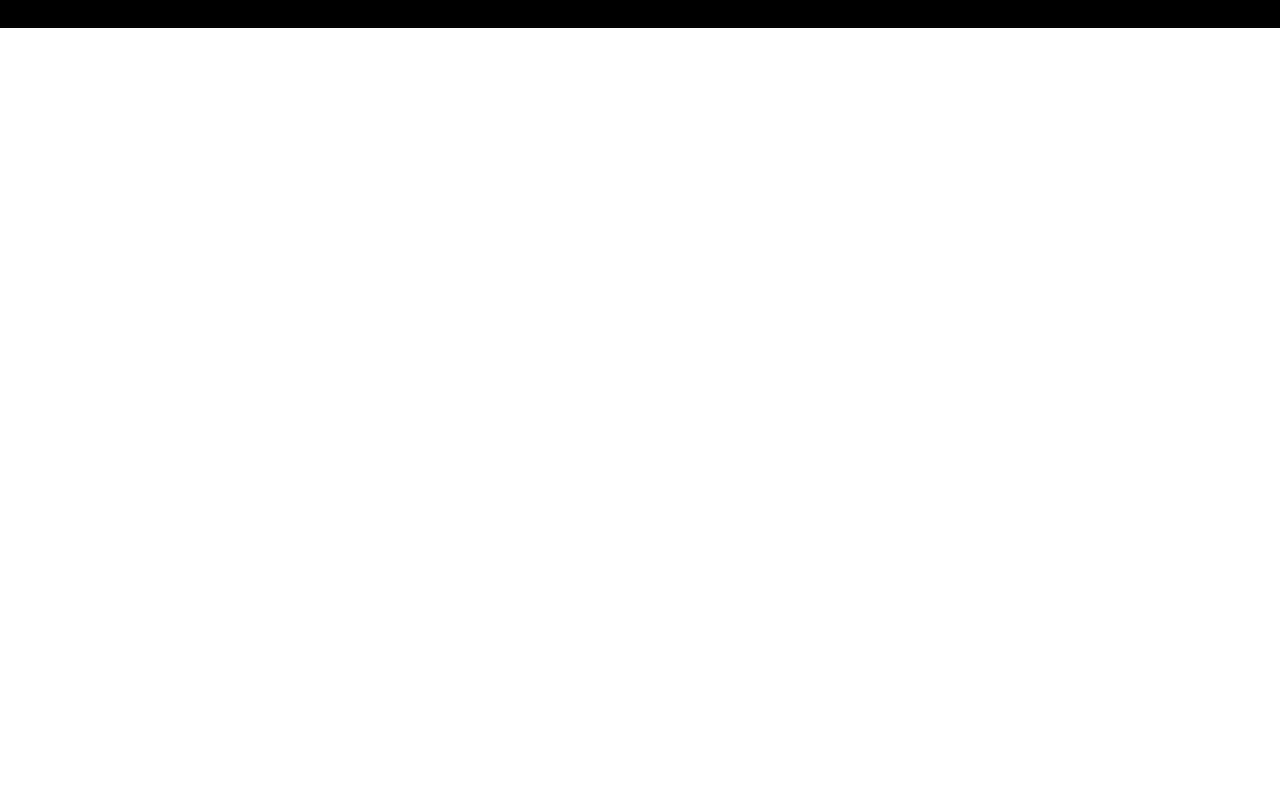
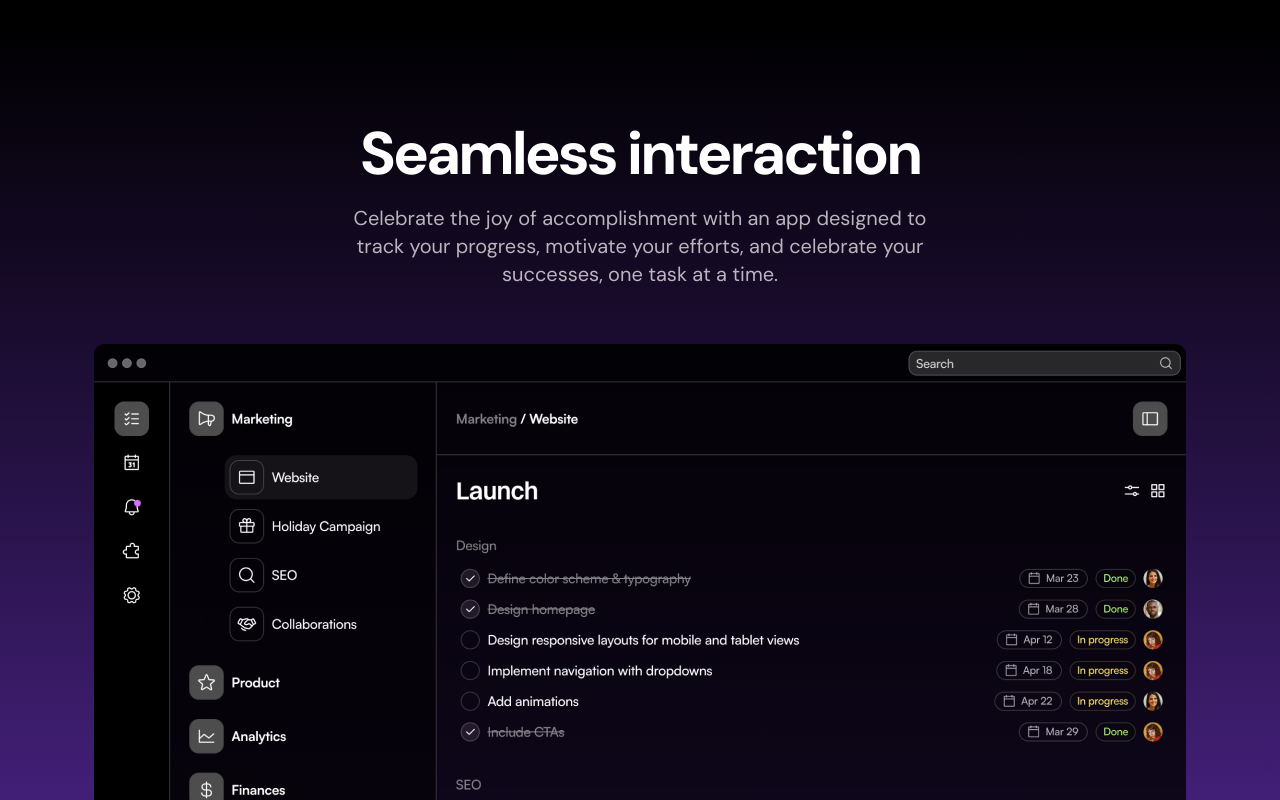
Before and after one commit to bhujbalpratik/Product-Dark-Landing-Page, a Next.js app: page / in a window 1280 px wide. Shown: the part 1840-2640 px from the top of the page. Before the commit the page ends 1868 px from the top, so only its background shows below. Built offline with nearby package versions, Linux system fonts and the light colour scheme.

Commit message:
Product showcase section added

```diff
--- a/src/app/page.tsx
+++ b/src/app/page.tsx
@@ -16,8 +16,8 @@
       <Hero />
       <LogoTicker />
       <Features />
+      <ProductShowcase />
       {/*
-      <ProductShowcase />
       <FAQs />
       <CallToAction />
       <Footer /> */}
--- a/src/components/ProductShowcase.tsx
+++ b/src/components/ProductShowcase.tsx
@@ -1,5 +1,22 @@
-import appScreen from "../assets/images/app-screen.png";
+import Image from "next/image"
+import appScreen from "../assets/images/app-screen.png"
 
 export const ProductShowcase = () => {
-  return null;
-};
+  return (
+    <div className="bg-black text-white py-[4.5rem] bg-gradient-to-b from-black to-[#5D2CA8] sm:py-24">
+      <div className="container">
+        <h2 className="text-center font-bold text-5xl sm:text-6xl tracking-tighter">
+          Seamless interaction
+        </h2>
+        <div className="max-w-xl mx-auto">
+          <p className="text-center text-white/70 text-xl mt-5">
+            Celebrate the joy of accomplishment with an app designed to track
+            your progress, motivate your efforts, and celebrate your successes,
+            one task at a time.
+          </p>
+        </div>
+        <Image src={appScreen} alt="Prodect Image" className="mt-14 mx-auto" />
+      </div>
+    </div>
+  )
+}
```
